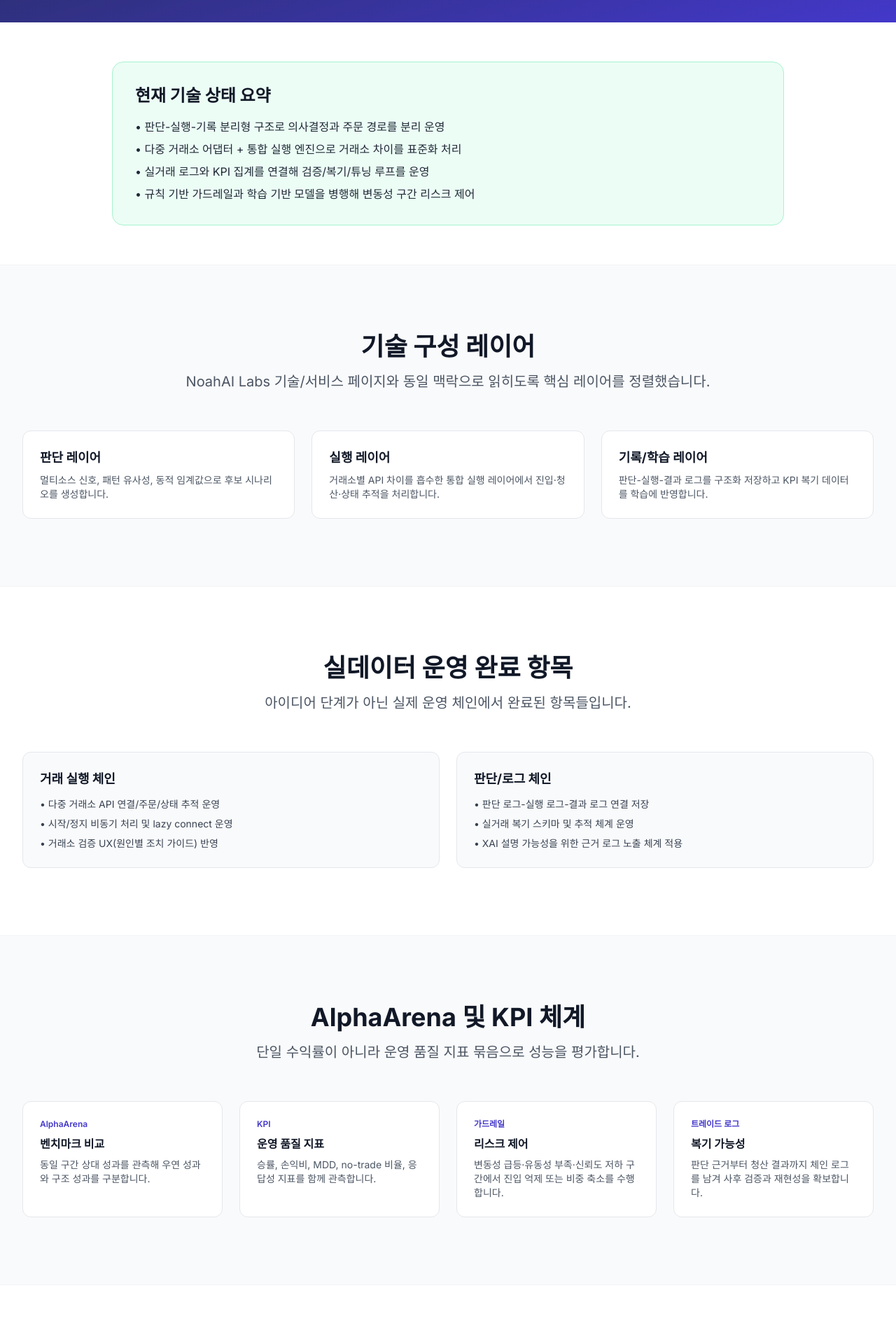
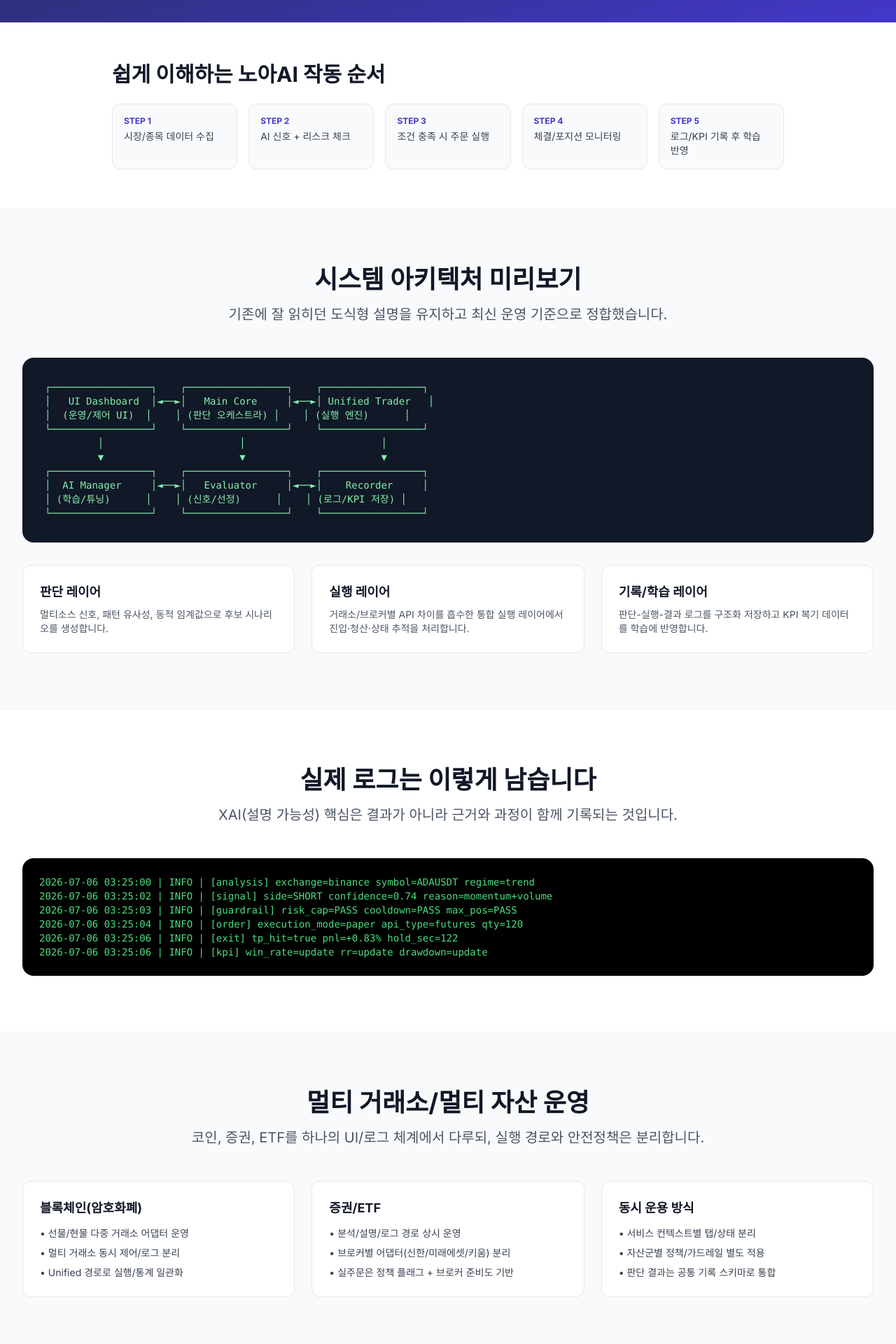
Before and after one commit to nwsoft/dreamailab, a Next.js app: page /blog/noahai-technical-whitepaper in a window 1280 px wide. Shown: the part 420-2340 px from the top of the page at 70% size. Built offline with nearby package versions, Linux system fonts and the light colour scheme.

Commit message:
feat(whitepaper): restore easy explanations with detailed technical sections

```diff
--- a/app/blog/noahai-technical-whitepaper/page.tsx
+++ b/app/blog/noahai-technical-whitepaper/page.tsx
@@ -8,7 +8,7 @@ const pageCanonical = 'https://dreamailab.com/blog/noahai-technical-whitepaper/'
 export const metadata: Metadata = {
   title: '노아AI 기술백서 | 실데이터·KPI·알파아레나·연합학습 구조 (v3.8.9.27)',
   description:
-    '노아AI 최신 기술 구조(v3.8.9.27)를 실데이터 운영, KPI/알파아레나 지표 체계, 연합학습 기반 고도화, 가드레일 운영 정책 중심으로 요약한 기술 백서입니다.',
+    '노아AI 최신 기술 구조(v3.8.9.27)를 쉬운 설명, 실제 작동 로그, 아키텍처 도표, KPI/AlphaArena, 가드레일 정책, 멀티 거래/자산 운영 관점으로 정리한 기술 백서입니다.',
   keywords: [
     '노아AI 기술백서',
     'AI 자율재테크 기술분석',
@@ -30,7 +30,7 @@ export const metadata: Metadata = {
   openGraph: {
     title: '노아AI 기술백서 | 실데이터·KPI·알파아레나·연합학습 구조',
     description:
-      '노아AI 최신 기술 구조(v3.8.9.27): 실데이터 운영, KPI/알파아레나, 연합학습 고도화, 가드레일 정책 요약',
+      '노아AI 최신 기술 구조(v3.8.9.27): 쉬운 설명, 실제 로그, 멀티 거래/자산 운영, KPI/AlphaArena, 가드레일 정책',
     type: 'article',
     url: pageCanonical,
     siteName: 'Dream AI Lab',
@@ -42,7 +42,7 @@ export const metadata: Metadata = {
   twitter: {
     card: 'summary_large_image',
     title: '노아AI 기술백서 (v3.8.9.27)',
-    description: '실데이터·KPI·알파아레나·연합학습 기반 기술 구조 요약',
+    description: '쉬운 설명 + 실제 로그 + KPI/AlphaArena + 가드레일 구조',
   },
   robots: { index: true, follow: true },
 }
@@ -53,7 +53,7 @@ export default function NoahAITechnicalWhitepaperPage() {
     '@type': 'TechArticle',
     headline: '노아AI 기술백서 | 실데이터·KPI·알파아레나·연합학습 구조',
     description:
-      '노아AI 최신 운영 기준(v3.8.9.27)의 기술 구조를 실데이터 운영, KPI/알파아레나 지표, 연합학습, 가드레일 정책 기준으로 정리한 백서',
+      '노아AI 최신 운영 기준(v3.8.9.27)의 기술 구조를 쉬운 설명, 실데이터 운영, KPI/AlphaArena 지표, 연합학습, 가드레일 정책 기준으로 정리한 백서',
     datePublished: '2025-01-20T00:00:00Z',
     dateModified: '2026-07-06T00:00:00Z',
     inLanguage: 'ko-KR',
@@ -91,9 +91,9 @@ export default function NoahAITechnicalWhitepaperPage() {
           <p className="text-slate-200 text-xs sm:text-sm font-medium mb-6 tracking-wide">NOAHAI WHITEPAPER: LIVE ENGINEERING VIEW</p>
           <h1 className="text-3xl md:text-5xl font-bold mb-6">노아AI 기술백서</h1>
           <p className="text-lg md:text-xl text-slate-100 leading-relaxed max-w-3xl mx-auto">
-            노아AI의 현재 기술을 실데이터 운영 관점에서 정리했습니다.
+            노아AI의 현재 기술을 "쉬운 설명 + 실제 운영 근거"로 정리했습니다.
             <br />
-            <strong>아키텍처 · KPI · AlphaArena · 연합학습 · 가드레일</strong>
+            <strong>아키텍처 · 실로그 · 멀티거래 · KPI/AlphaArena · 가드레일</strong>
           </p>
           <p className="mt-5 inline-flex items-center rounded-full bg-white/15 px-4 py-2 text-sm font-semibold">
             최신 기준: v3.8.9.27 · 기준일: 2026-07-06
@@ -103,33 +103,45 @@ export default function NoahAITechnicalWhitepaperPage() {
 
       <section className="py-14 bg-white border-b border-gray-100">
         <div className="max-w-5xl mx-auto px-4 sm:px-6 lg:px-8">
-          <div className="rounded-2xl border border-emerald-200 bg-emerald-50 p-6 md:p-8">
-            <h2 className="text-2xl font-bold text-gray-900 mb-4">현재 기술 상태 요약</h2>
-            <ul className="space-y-2 text-gray-800 text-sm md:text-base">
-              <li>• 판단-실행-기록 분리형 구조로 의사결정과 주문 경로를 분리 운영</li>
-              <li>• 다중 거래소 어댑터 + 통합 실행 엔진으로 거래소 차이를 표준화 처리</li>
-              <li>• 실거래 로그와 KPI 집계를 연결해 검증/복기/튜닝 루프를 운영</li>
-              <li>• 규칙 기반 가드레일과 학습 기반 모델을 병행해 변동성 구간 리스크 제어</li>
-            </ul>
+          <h2 className="text-2xl md:text-3xl font-bold text-gray-900 mb-6">쉽게 이해하는 노아AI 작동 순서</h2>
+          <div className="grid grid-cols-1 md:grid-cols-5 gap-4">
+            <div className="bg-gray-50 rounded-xl border border-gray-200 p-4"><p className="text-xs text-indigo-700 font-bold mb-1">STEP 1</p><p className="text-sm text-gray-700">시장/종목 데이터 수집</p></div>
+            <div className="bg-gray-50 rounded-xl border border-gray-200 p-4"><p className="text-xs text-indigo-700 font-bold mb-1">STEP 2</p><p className="text-sm text-gray-700">AI 신호 + 리스크 체크</p></div>
+            <div className="bg-gray-50 rounded-xl border border-gray-200 p-4"><p className="text-xs text-indigo-700 font-bold mb-1">STEP 3</p><p className="text-sm text-gray-700">조건 충족 시 주문 실행</p></div>
+            <div className="bg-gray-50 rounded-xl border border-gray-200 p-4"><p className="text-xs text-indigo-700 font-bold mb-1">STEP 4</p><p className="text-sm text-gray-700">체결/포지션 모니터링</p></div>
+            <div className="bg-gray-50 rounded-xl border border-gray-200 p-4"><p className="text-xs text-indigo-700 font-bold mb-1">STEP 5</p><p className="text-sm text-gray-700">로그/KPI 기록 후 학습 반영</p></div>
           </div>
         </div>
       </section>
 
-      <section className="py-16 lg:py-24 bg-gray-50 border-b border-gray-100">
+      <section className="py-16 lg:py-20 bg-gray-50 border-b border-gray-100">
         <div className="max-w-7xl mx-auto px-4 sm:px-6 lg:px-8">
-          <div className="text-center mb-14">
-            <h2 className="text-3xl md:text-4xl font-bold text-gray-900 mb-4">기술 구성 레이어</h2>
-            <p className="text-xl text-gray-600 max-w-3xl mx-auto">NoahAI Labs 기술/서비스 페이지와 동일 맥락으로 읽히도록 핵심 레이어를 정렬했습니다.</p>
+          <div className="text-center mb-12">
+            <h2 className="text-3xl md:text-4xl font-bold text-gray-900 mb-4">시스템 아키텍처 미리보기</h2>
+            <p className="text-xl text-gray-600 max-w-3xl mx-auto">기존에 잘 읽히던 도식형 설명을 유지하고 최신 운영 기준으로 정합했습니다.</p>
           </div>
 
-          <div className="grid grid-cols-1 md:grid-cols-3 gap-6">
+          <div className="bg-gray-900 rounded-2xl p-6 md:p-8 text-green-300 font-mono text-xs md:text-sm overflow-x-auto">
+            <pre className="whitespace-pre">{`┌─────────────────┐    ┌─────────────────┐    ┌─────────────────┐
+│   UI Dashboard  │◄──►│   Main Core     │◄──►│ Unified Trader   │
+│  (운영/제어 UI)  │    │ (판단 오케스트라) │    │ (실행 엔진)      │
+└─────────────────┘    └─────────────────┘    └─────────────────┘
+         │                       │                       │
+         ▼                       ▼                       ▼
+┌─────────────────┐    ┌─────────────────┐    ┌─────────────────┐
+│  AI Manager     │◄──►│   Evaluator     │◄──►│    Recorder     │
+│ (학습/튜닝)      │    │ (신호/선정)      │    │ (로그/KPI 저장) │
+└─────────────────┘    └─────────────────┘    └─────────────────┘`}</pre>
+          </div>
+
+          <div className="mt-8 grid grid-cols-1 md:grid-cols-3 gap-6">
             <div className="bg-white rounded-xl border border-gray-200 p-6">
               <h3 className="text-lg font-bold text-gray-900 mb-2">판단 레이어</h3>
               <p className="text-sm text-gray-600">멀티소스 신호, 패턴 유사성, 동적 임계값으로 후보 시나리오를 생성합니다.</p>
             </div>
             <div className="bg-white rounded-xl border border-gray-200 p-6">
               <h3 className="text-lg font-bold text-gray-900 mb-2">실행 레이어</h3>
-              <p className="text-sm text-gray-600">거래소별 API 차이를 흡수한 통합 실행 레이어에서 진입·청산·상태 추적을 처리합니다.</p>
+              <p className="text-sm text-gray-600">거래소/브로커별 API 차이를 흡수한 통합 실행 레이어에서 진입·청산·상태 추적을 처리합니다.</p>
             </div>
             <div className="bg-white rounded-xl border border-gray-200 p-6">
               <h3 className="text-lg font-bold text-gray-900 mb-2">기록/학습 레이어</h3>
@@ -139,98 +151,142 @@ export default function NoahAITechnicalWhitepaperPage() {
         </div>
       </section>
 
-      <section className="py-16 lg:py-24 bg-white border-b border-gray-100">
+      <section className="py-16 lg:py-20 bg-white border-b border-gray-100">
         <div className="max-w-7xl mx-auto px-4 sm:px-6 lg:px-8">
-          <div className="text-center mb-14">
-            <h2 className="text-3xl md:text-4xl font-bold text-gray-900 mb-4">실데이터 운영 완료 항목</h2>
-            <p className="text-xl text-gray-600 max-w-3xl mx-auto">아이디어 단계가 아닌 실제 운영 체인에서 완료된 항목들입니다.</p>
+          <div className="text-center mb-12">
+            <h2 className="text-3xl md:text-4xl font-bold text-gray-900 mb-4">실제 로그는 이렇게 남습니다</h2>
+            <p className="text-xl text-gray-600 max-w-3xl mx-auto">XAI(설명 가능성) 핵심은 결과가 아니라 근거와 과정이 함께 기록되는 것입니다.</p>
           </div>
 
-          <div className="grid grid-cols-1 md:grid-cols-2 gap-6">
-            <div className="bg-gray-50 rounded-xl border border-gray-200 p-6">
-              <h3 className="text-lg font-bold text-gray-900 mb-3">거래 실행 체인</h3>
+          <div className="bg-black rounded-2xl p-6 text-green-400 font-mono text-xs md:text-sm overflow-x-auto">
+            <pre className="whitespace-pre">{`2026-07-06 03:25:00 | INFO | [analysis] exchange=binance symbol=ADAUSDT regime=trend
+2026-07-06 03:25:02 | INFO | [signal] side=SHORT confidence=0.74 reason=momentum+volume
+2026-07-06 03:25:03 | INFO | [guardrail] risk_cap=PASS cooldown=PASS max_pos=PASS
+2026-07-06 03:25:04 | INFO | [order] execution_mode=paper api_type=futures qty=120
+2026-07-06 03:25:06 | INFO | [exit] tp_hit=true pnl=+0.83% hold_sec=122
+2026-07-06 03:25:06 | INFO | [kpi] win_rate=update rr=update drawdown=update`}</pre>
+          </div>
+        </div>
+      </section>
+
+      <section className="py-16 lg:py-20 bg-gray-50 border-b border-gray-100">
+        <div className="max-w-7xl mx-auto px-4 sm:px-6 lg:px-8">
+          <div className="text-center mb-12">
+            <h2 className="text-3xl md:text-4xl font-bold text-gray-900 mb-4">멀티 거래소/멀티 자산 운영</h2>
+            <p className="text-xl text-gray-600 max-w-3xl mx-auto">코인, 증권, ETF를 하나의 UI/로그 체계에서 다루되, 실행 경로와 안전정책은 분리합니다.</p>
+          </div>
+
+          <div className="grid grid-cols-1 md:grid-cols-3 gap-6">
+            <div className="bg-white rounded-xl border border-gray-200 p-6">
+              <h3 className="text-lg font-bold text-gray-900 mb-3">블록체인(암호화폐)</h3>
               <ul className="space-y-2 text-sm text-gray-700">
-                <li>• 다중 거래소 API 연결/주문/상태 추적 운영</li>
-                <li>• 시작/정지 비동기 처리 및 lazy connect 운영</li>
-                <li>• 거래소 검증 UX(원인별 조치 가이드) 반영</li>
+                <li>• 선물/현물 다중 거래소 어댑터 운영</li>
+                <li>• 멀티 거래소 동시 제어/로그 분리</li>
+                <li>• Unified 경로로 실행/통계 일관화</li>
               </ul>
             </div>
-            <div className="bg-gray-50 rounded-xl border border-gray-200 p-6">
-              <h3 className="text-lg font-bold text-gray-900 mb-3">판단/로그 체인</h3>
+            <div className="bg-white rounded-xl border border-gray-200 p-6">
+              <h3 className="text-lg font-bold text-gray-900 mb-3">증권/ETF</h3>
               <ul className="space-y-2 text-sm text-gray-700">
-                <li>• 판단 로그-실행 로그-결과 로그 연결 저장</li>
-                <li>• 실거래 복기 스키마 및 추적 체계 운영</li>
-                <li>• XAI 설명 가능성을 위한 근거 로그 노출 체계 적용</li>
+                <li>• 분석/설명/로그 경로 상시 운영</li>
+                <li>• 브로커별 어댑터(신한/미래에셋/키움) 분리</li>
+                <li>• 실주문은 정책 플래그 + 브로커 준비도 기반</li>
+              </ul>
+            </div>
+            <div className="bg-white rounded-xl border border-gray-200 p-6">
+              <h3 className="text-lg font-bold text-gray-900 mb-3">동시 운용 방식</h3>
+              <ul className="space-y-2 text-sm text-gray-700">
+                <li>• 서비스 컨텍스트별 탭/상태 분리</li>
+                <li>• 자산군별 정책/가드레일 별도 적용</li>
+                <li>• 판단 결과는 공통 기록 스키마로 통합</li>
               </ul>
             </div>
           </div>
         </div>
       </section>
 
-      <section className="py-16 lg:py-24 bg-gray-50 border-b border-gray-100">
+      <section className="py-16 lg:py-20 bg-white border-b border-gray-100">
         <div className="max-w-7xl mx-auto px-4 sm:px-6 lg:px-8">
-          <div className="text-center mb-14">
+          <div className="text-center mb-12">
             <h2 className="text-3xl md:text-4xl font-bold text-gray-900 mb-4">AlphaArena 및 KPI 체계</h2>
-            <p className="text-xl text-gray-600 max-w-3xl mx-auto">단일 수익률이 아니라 운영 품질 지표 묶음으로 성능을 평가합니다.</p>
+            <p className="text-xl text-gray-600 max-w-3xl mx-auto">성과를 단일 수익률이 아니라 운영 품질 지표 묶음으로 평가합니다.</p>
           </div>
 
           <div className="grid grid-cols-1 md:grid-cols-2 lg:grid-cols-4 gap-6">
-            <div className="bg-white rounded-xl border border-gray-200 p-6">
+            <div className="bg-gray-50 rounded-xl border border-gray-200 p-6">
               <p className="text-xs font-semibold text-indigo-700 mb-2">AlphaArena</p>
               <h3 className="font-bold text-gray-900 mb-2">벤치마크 비교</h3>
               <p className="text-sm text-gray-600">동일 구간 상대 성과를 관측해 우연 성과와 구조 성과를 구분합니다.</p>
             </div>
-            <div className="bg-white rounded-xl border border-gray-200 p-6">
+            <div className="bg-gray-50 rounded-xl border border-gray-200 p-6">
               <p className="text-xs font-semibold text-indigo-700 mb-2">KPI</p>
               <h3 className="font-bold text-gray-900 mb-2">운영 품질 지표</h3>
               <p className="text-sm text-gray-600">승률, 손익비, MDD, no-trade 비율, 응답성 지표를 함께 관측합니다.</p>
             </div>
-            <div className="bg-white rounded-xl border border-gray-200 p-6">
+            <div className="bg-gray-50 rounded-xl border border-gray-200 p-6">
               <p className="text-xs font-semibold text-indigo-700 mb-2">가드레일</p>
               <h3 className="font-bold text-gray-900 mb-2">리스크 제어</h3>
-              <p className="text-sm text-gray-600">변동성 급등·유동성 부족·신뢰도 저하 구간에서 진입 억제 또는 비중 축소를 수행합니다.</p>
+              <p className="text-sm text-gray-600">연속손실, 일일손실, 쿨다운, 포지션 한도 정책으로 주문 경로를 차단/완화합니다.</p>
             </div>
-            <div className="bg-white rounded-xl border border-gray-200 p-6">
-              <p className="text-xs font-semibold text-indigo-700 mb-2">트레이드 로그</p>
-              <h3 className="font-bold text-gray-900 mb-2">복기 가능성</h3>
-              <p className="text-sm text-gray-600">판단 근거부터 청산 결과까지 체인 로그를 남겨 사후 검증과 재현성을 확보합니다.</p>
+            <div className="bg-gray-50 rounded-xl border border-gray-200 p-6">
+              <p className="text-xs font-semibold text-indigo-700 mb-2">검증</p>
+              <h3 className="font-bold text-gray-900 mb-2">회귀 테스트</h3>
+              <p className="text-sm text-gray-600">핵심 경로는 릴리즈 전 회귀 테스트와 readiness 스크립트로 점검합니다.</p>
             </div>
           </div>
         </div>
       </section>
 
-      <section className="py-16 lg:py-24 bg-white border-b border-gray-100">
+      <section className="py-16 lg:py-20 bg-gray-50 border-b border-gray-100">
         <div className="max-w-7xl mx-auto px-4 sm:px-6 lg:px-8">
-          <div className="text-center mb-14">
-            <h2 className="text-3xl md:text-4xl font-bold text-gray-900 mb-4">연합학습 기반 고도화</h2>
-            <p className="text-xl text-gray-600 max-w-3xl mx-auto">환경별 데이터 특성을 유지하면서 학습 품질을 높이기 위한 구조입니다.</p>
+          <div className="text-center mb-12">
+            <h2 className="text-3xl md:text-4xl font-bold text-gray-900 mb-4">연합학습 및 고도화 상태</h2>
+            <p className="text-xl text-gray-600 max-w-3xl mx-auto">현재 운영 안정성을 유지하면서 연합학습 고도화를 단계적으로 진행합니다.</p>
           </div>
 
           <div className="grid grid-cols-1 lg:grid-cols-2 gap-6">
-            <div className="bg-slate-50 border border-slate-200 rounded-2xl p-6">
-              <h3 className="text-xl font-bold text-gray-900 mb-3">적용 원칙</h3>
+            <div className="bg-white border border-gray-200 rounded-2xl p-6">
+              <h3 className="text-xl font-bold text-gray-900 mb-3">현재 운영(안정 모드)</h3>
               <ul className="space-y-2 text-sm text-gray-700">
-                <li>• 계정 원본 데이터 대신 요약 통계/모델 업데이트 신호 중심 학습</li>
-                <li>• 환경별 차이를 보정하는 가중치 정책으로 편향 완화</li>
-                <li>• 민감정보 노출을 최소화하는 로컬 우선 처리 원칙</li>
+                <li>• 연합학습 확장 경로는 사전 준비 구조 포함</li>
+                <li>• 민감 기능은 안전 디폴트로 차단/명시적 허용 정책 적용</li>
+                <li>• 실데이터 기반 로컬 로그/KPI 루프를 우선 운영</li>
               </ul>
             </div>
-            <div className="bg-slate-50 border border-slate-200 rounded-2xl p-6">
-              <h3 className="text-xl font-bold text-gray-900 mb-3">완료/진행 상태</h3>
+            <div className="bg-white border border-gray-200 rounded-2xl p-6">
+              <h3 className="text-xl font-bold text-gray-900 mb-3">고도화 방향</h3>
               <ul className="space-y-2 text-sm text-gray-700">
-                <li>• 완료: 실데이터 기반 KPI 집계 및 트레이드 로그 복기 체계</li>
-                <li>• 완료: 거래소 검증 UX, 응답성 개선, 업데이트 경로 정합</li>
-                <li>• 진행: 연합학습 품질 지표 표준화 및 도메인별 확장</li>
+                <li>• 연합학습 품질 지표 표준화</li>
+                <li>• 자산군별(코인/증권/ETF) 모델 정책 세분화</li>
+                <li>• 복기 데이터 기반 임계값 자동 보정 고도화</li>
               </ul>
             </div>
           </div>
+        </div>
+      </section>
 
-          <div className="mt-8 bg-gray-900 rounded-2xl p-6 text-gray-100">
-            <h3 className="text-xl font-bold mb-3">현재 기술 상태 한 줄 요약</h3>
-            <p className="text-sm leading-relaxed text-gray-300">
-              노아AI는 실데이터 운영-지표 검증-KPI 복기-가드레일 제어가 연결된 운영형 기술 스택이며,
-              NoahAI Labs의 기술/서비스 기준과 동일한 맥락으로 동기화되어 있습니다.
-            </p>
+      <section className="py-14 bg-white border-b border-gray-100">
+        <div className="max-w-7xl mx-auto px-4 sm:px-6 lg:px-8">
+          <h2 className="text-2xl md:text-3xl font-bold text-gray-900 mb-8 text-center">완료된 것과 진행 중인 것</h2>
+          <div className="grid grid-cols-1 md:grid-cols-2 gap-6">
+            <div className="bg-emerald-50 border border-emerald-200 rounded-xl p-6">
+              <h3 className="text-lg font-bold text-gray-900 mb-3">완료/운영 중</h3>
+              <ul className="space-y-2 text-sm text-gray-800">
+                <li>• 암호화폐 자동 신호/주문/기록 운영 경로</li>
+                <li>• 실거래 로그 및 KPI 집계/복기 체계</li>
+                <li>• 거래소 검증 UX, 응답성, 업데이트 경로 정합(v3.8.9.27)</li>
+                <li>• 증권/ETF 분석·설명·로그 연동 경로</li>
+              </ul>
+            </div>
+            <div className="bg-amber-50 border border-amber-200 rounded-xl p-6">
+              <h3 className="text-lg font-bold text-gray-900 mb-3">진행/고도화 중</h3>
+              <ul className="space-y-2 text-sm text-gray-800">
+                <li>• 증권 자동주문 전 구간 완성도 추가 향상</li>
+                <li>• 연합학습 품질 지표 표준화 및 운영 정책 확장</li>
+                <li>• 다중 거래소 동시운용의 운영 가시성 고도화</li>
+                <li>• 자산군별 리스크 가드레일 세분 정책 강화</li>
+              </ul>
+            </div>
           </div>
         </div>
       </section>
@@ -278,7 +334,7 @@ export default function NoahAITechnicalWhitepaperPage() {
           <h2 className="text-2xl md:text-3xl font-bold text-gray-900 mb-4">서비스 안내</h2>
           <p className="text-gray-600 mb-8">
             Dream AI Lab의 노아AI 안내는 NoahAI Labs 기술/서비스 기준과 정합하게 유지됩니다.
-            운영 공지와 기술 상세는 공식 채널에서 동일한 기준으로 확인할 수 있습니다.
+            운영 공지와 기술 상세는 공식 채널에서 동일 기준으로 확인할 수 있습니다.
           </p>
           <div className="flex flex-col sm:flex-row items-center justify-center gap-3">
             <Link
```
